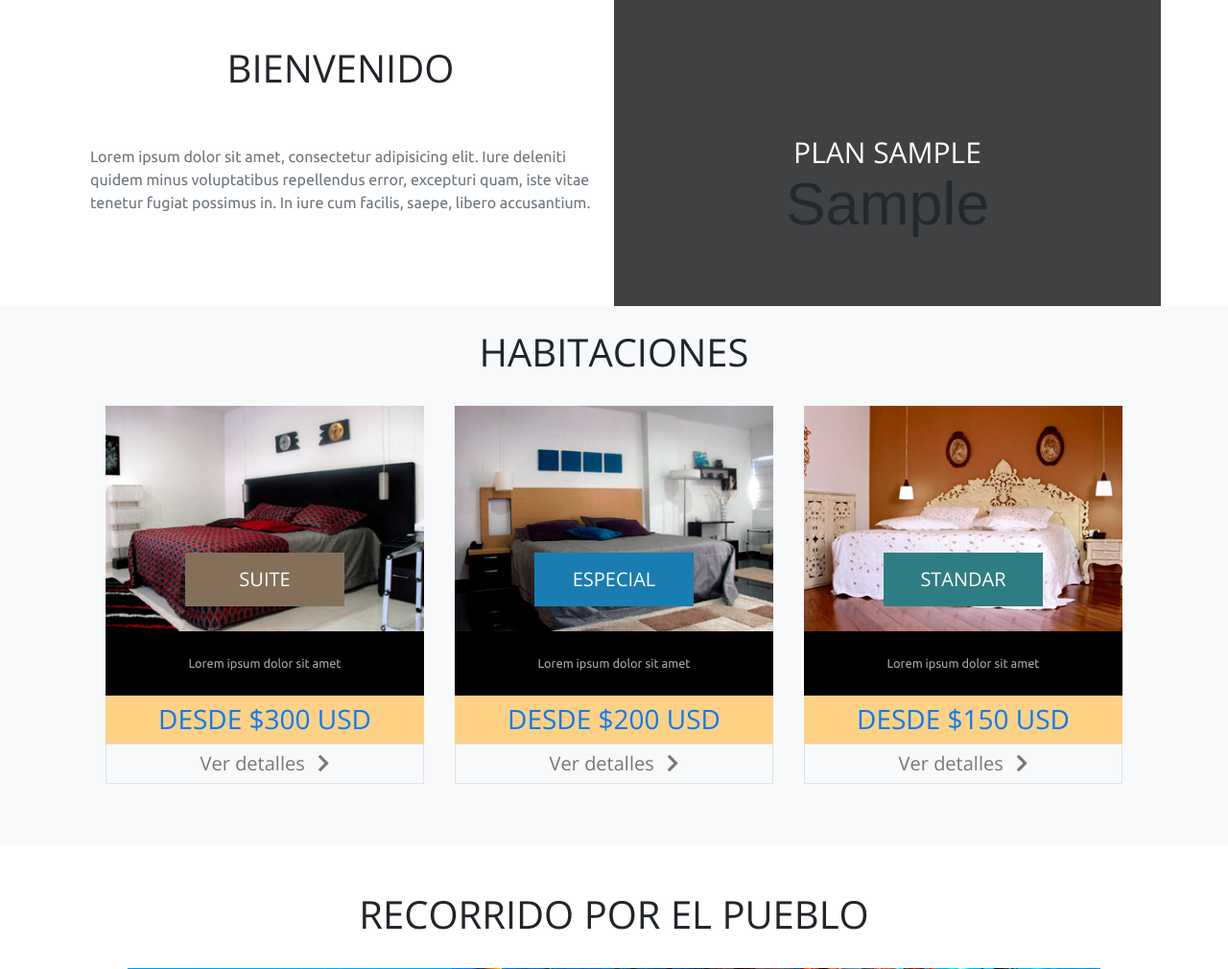
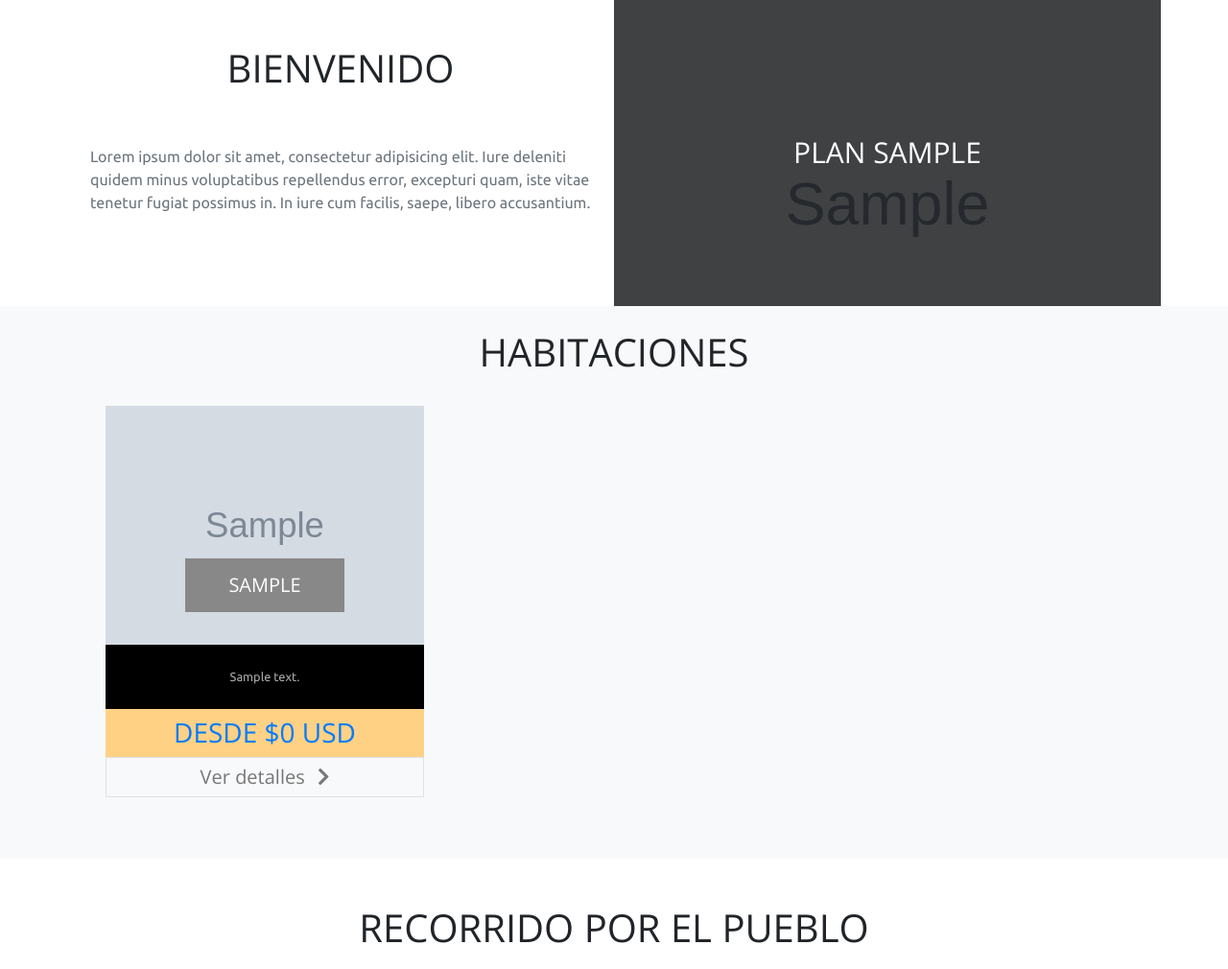
Before and after one commit to MaikolSoro/reservas-hotel, a PHP site: page /Hotel/ in a window 1280 px wide. Shown: the part 1021-2031 px from the top of the page at 96% size. Run offline with PHP 8.4, Linux system fonts and the light colour scheme; tables that the repository leaves empty or names only in its code hold one stand-in row (values such as "Sample post"); grey boxes marked "Sample" are stand-in pictures.

Commit message:
Sección de las categorias de las habitaciones con datos dinámicos

```diff
--- /dev/null
+++ b/controllers/categorias.controlador.php
@@ -0,0 +1,21 @@
+<?php
+
+Class ControladorCategorias{
+
+    /*=============================================
+    =            Section Mostrar Categorias           =
+    =============================================*/
+
+    static public function ctrMostrarCategorias(){
+
+        $tabla = "categorias";
+
+        $respuesta = ModelCategorias::mdlMostrarCategorias($tabla);
+
+        return $respuesta;
+    }
+
+
+    /*=====  End of Section  Mostrar Categorias ======*/
+
+}
--- a/index.php
+++ b/index.php
@@ -9,5 +9,8 @@ require_once "models/banner.models.php";
 require_once "controllers/planes.controlador.php";
 require_once "models/planes.models.php";
 
+require_once "controllers/categorias.controlador.php";
+require_once "models/categorias.models.php";
+
 $plantilla = new ControladorPlantilla();
 $plantilla -> ctrPlantilla();
--- /dev/null
+++ b/models/categorias.models.php
@@ -0,0 +1,24 @@
+<?php
+
+require_once "conexion.php";
+
+Class ModelCategorias{
+
+
+      /*=============================================
+     =            Mostrar Categorias           =
+     =============================================*/
+     static public function mdlMostrarCategorias($tabla) {
+
+        $smt = Conexion::conectar() ->prepare("SELECT * FROM $tabla");
+
+        $smt -> execute();
+
+        return $smt -> fetchAll();
+
+        $smt -> close();
+
+        $smt = null;
+     }
+     /*=====  End of Mostrar Categorías  ======*/
+}
--- a/vistas/paginas/modulos/habitaciones.php
+++ b/vistas/paginas/modulos/habitaciones.php
@@ -1,3 +1,6 @@
+<?php
+ $categorias = ControladorCategorias:: ctrMostrarCategorias();
+?>
 <!--=====================================
 HABITACIONES
 ======================================-->
@@ -10,72 +13,30 @@ HABITACIONES
 
 		<div class="row p-4 text-center">
 
+			<?php foreach ($categorias as $key => $value): ?>
+
 			<div class="col-12 col-lg-4 pb-3 px-0 px-lg-3">
 
-				<a href="<?php echo $ruta; ?>habitaciones">
+				<a href="<?php echo $ruta.$value["ruta"]; ?>">
 
 					<figure class="text-center">
 
-						<img src="img/habitacion01.png" class="img-fluid" width="100%">
+						<img src="<?php echo $servidor.$value["img"]; ?>" class="img-fluid" width="100%">
 
-						<p class="small py-4 mb-0">Lorem ipsum dolor sit amet</p>
+						<p class="small py-4 mb-0"><?php echo $value["descripcion"]; ?></p>
 
-						<h3 class="py-2 text-gray-dark mb-0">DESDE $300 USD</h3>
+						<h3 class="py-2 text-gray-dark mb-0">DESDE $<?php echo number_format($value["continental_baja"]); ?> USD</h3>
 
 						<h5 class="py-2 text-gray-dark border">Ver detalles <i class="fas fa-chevron-right ml-2"></i></h5>
 
-						<h1 class="text-white p-3 mx-auto w-50 lead" style="background:#847059">SUITE</h1>
+						<h1 class="text-white p-3 mx-auto w-50 lead text-uppercase" style="background: <?php echo $value["color"]; ?>"><?php echo $value["tipo"]; ?></h1>
 
 					</figure>
 
 				</a>
 
 			</div>
-
-			<div class="col-12 col-lg-4 pb-3 px-0 px-lg-3">
-
-				<a href="<?php echo $ruta; ?>habitaciones">
-
-					<figure class="text-center">
-
-						<img src="img/habitacion02.png" class="img-fluid" width="100%">
-
-						<p class="small py-4 mb-0">Lorem ipsum dolor sit amet</p>
-
-						<h3 class="py-2 text-gray-dark mb-0">DESDE $200 USD</h3>
-
-						<h5 class="py-2 text-gray-dark border">Ver detalles <i class="fas fa-chevron-right ml-2"></i></h5>
-
-						<h1 class="text-white p-3 mx-auto w-50 lead" style="background:#197DB1">ESPECIAL</h1>
-
-					</figure>
-
-				</a>
-
-			</div>
-
-			<div class="col-12 col-lg-4 pb-3 px-0 px-lg-3">
-
-				<a href="<?php echo $ruta; ?>habitaciones">
-
-					<figure class="text-center">
-
-						<img src="img/habitacion03.png" class="img-fluid" width="100%">
-
-						<p class="small py-4 mb-0">Lorem ipsum dolor sit amet</p>
-
-						<h3 class="py-2 text-gray-dark mb-0">DESDE $150 USD</h3>
-
-						<h5 class="py-2 text-gray-dark border">Ver detalles <i class="fas fa-chevron-right ml-2"></i></h5>
-
-						<h1 class="text-white p-3 mx-auto w-50 lead" style="background:#2F7D84">STANDAR</h1>
-
-					</figure>
-
-				</a>
-
-			</div>
-
+			<?php endforeach ?>
 		</div>
 
 	</div>
```
